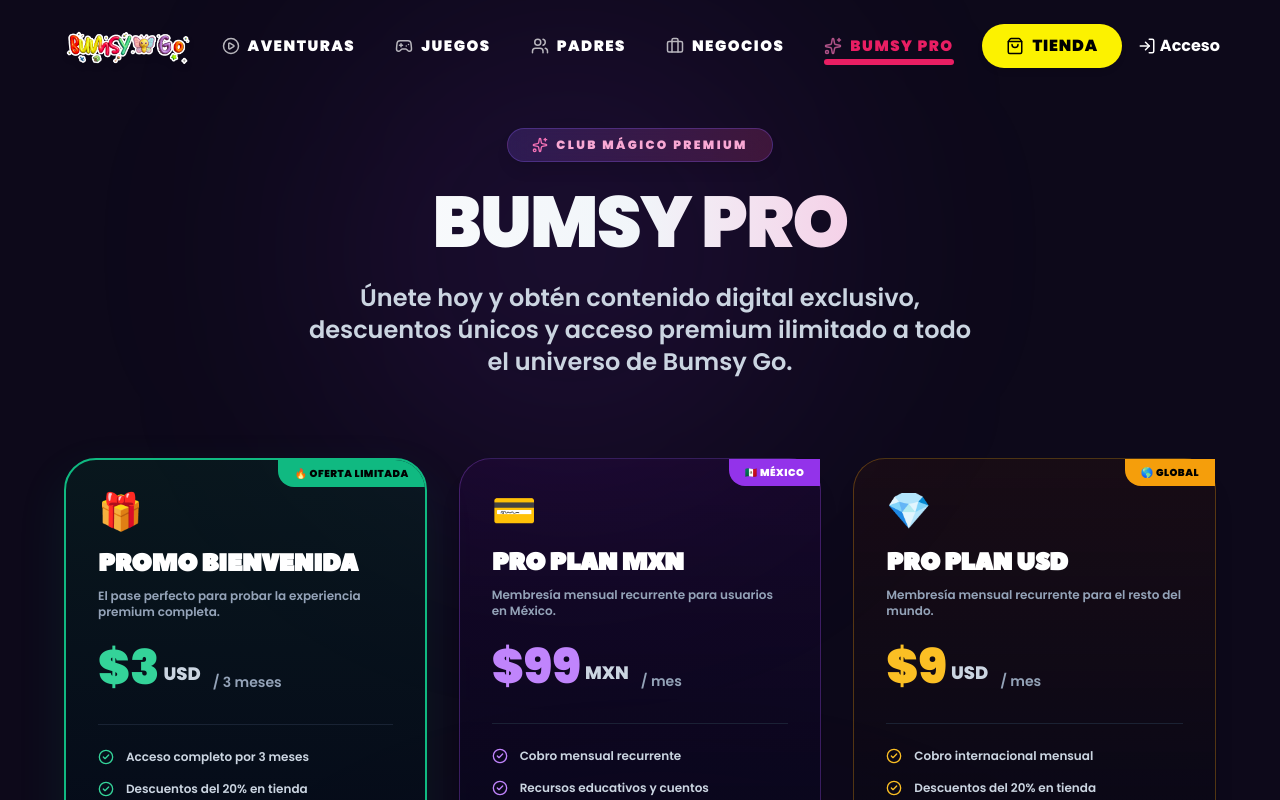
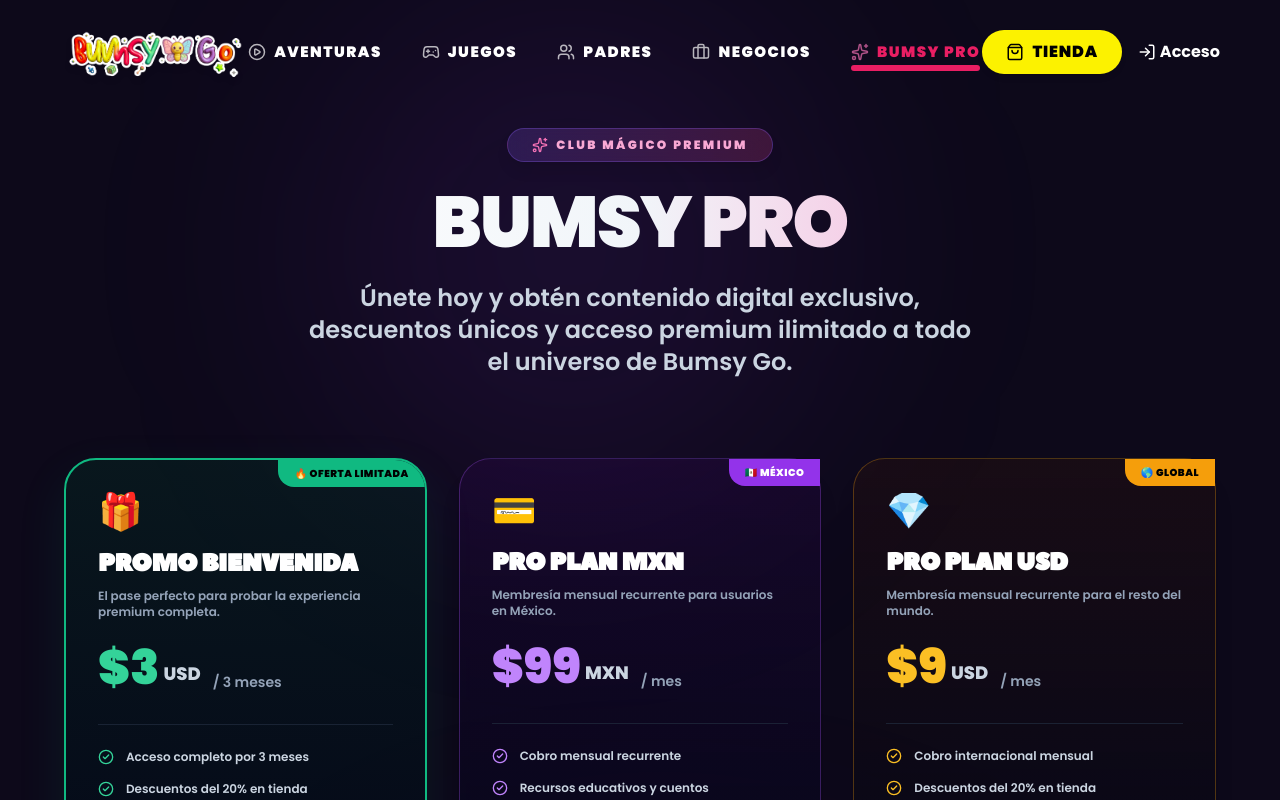
Before and after one commit to madmonkeysc/Bumsygo, a React (Vite) app: page /pro in a window 1280 px wide. Shown: the top 800 px of the page. Built offline with nearby package versions, Linux system fonts and the light colour scheme.

Commit message:
design: Set header logo size to exactly half of original size (h-10 / h-14)

```diff
--- a/src/components/Header.jsx
+++ b/src/components/Header.jsx
@@ -37,9 +37,9 @@
         {/* Logo */}
         <Link to="/" className="flex items-center gap-3 group">
           <img
-            src="/assets/branding/logo.webp?v=20260608_v2"
+            src="/assets/branding/logo.webp?v=20260608_v3"
             alt="Bumsy Go Logo"
-            className={`transition-all duration-300 ${isScrolled ? 'h-8' : 'h-10'} object-contain drop-shadow-md group-hover:scale-110 active:scale-95`}
+            className={`transition-all duration-300 ${isScrolled ? 'h-10' : 'h-14'} object-contain drop-shadow-md group-hover:scale-110 active:scale-95`}
           />
         </Link>
 
```
